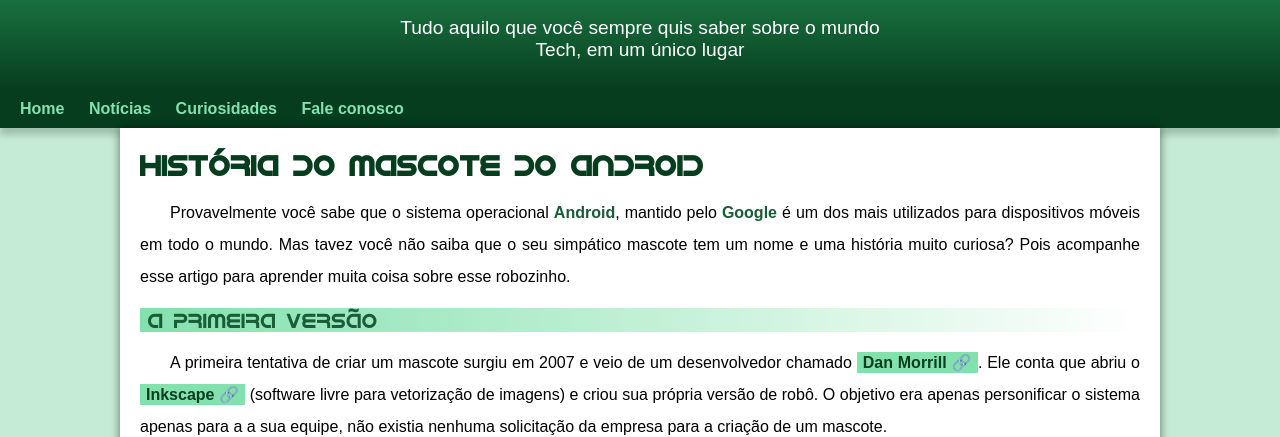
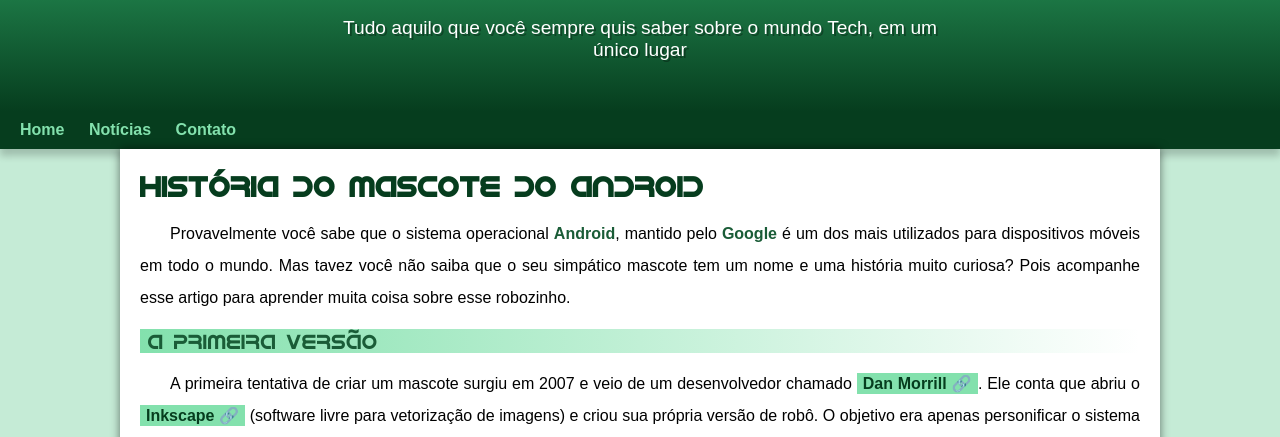
Before and after one commit to erikdody/projeto-android, a plain HTML site: page index.html in a window 1280 px wide. Shown: the part 100-537 px from the top of the page. Drawn offline with Linux system fonts and the light colour scheme.

Commit message:
Problema de padding corrigido

```diff
--- a/index.html
+++ b/index.html
@@ -15,8 +15,7 @@
     <nav>
         <a href="#">Home</a>
         <a href="#">Notícias</a>
-        <a href="#">Curiosidades</a>
-        <a href="#">Fale conosco</a>
+        <a href="#">Contato</a>
     </nav>
 
     <main>
--- a/style/style.css
+++ b/style/style.css
@@ -61,10 +61,12 @@ header > p{
     color: white;
     font-family: var(--fonte-padrao);
     font-size: 1.2em;
-    max-width: 500px;
+    max-width: 600px;
     padding-right: 10px;
     padding-left: 10px;
+    padding-bottom: 50px;
     margin: auto;
+    text-shadow: 2px 2px 0px rgba(0, 0, 0, 0.315);
 }
 
 nav{
```
